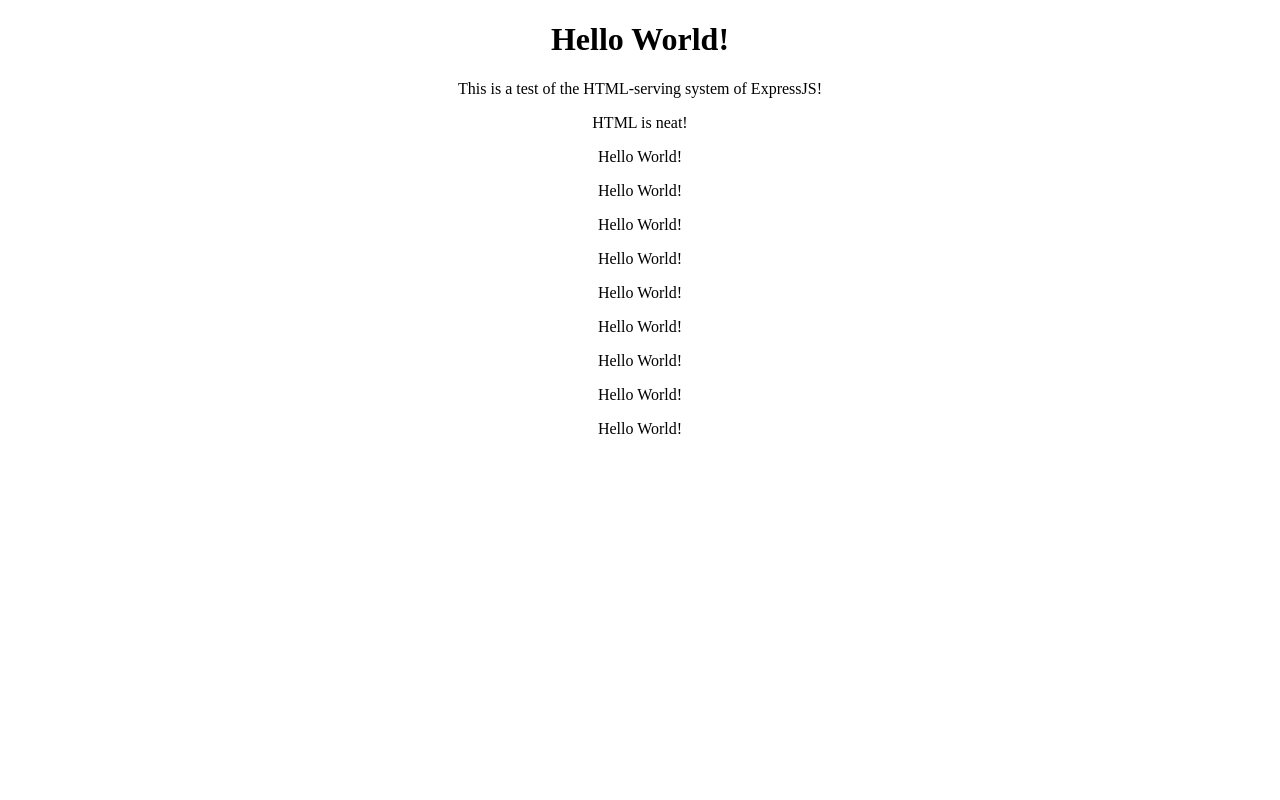
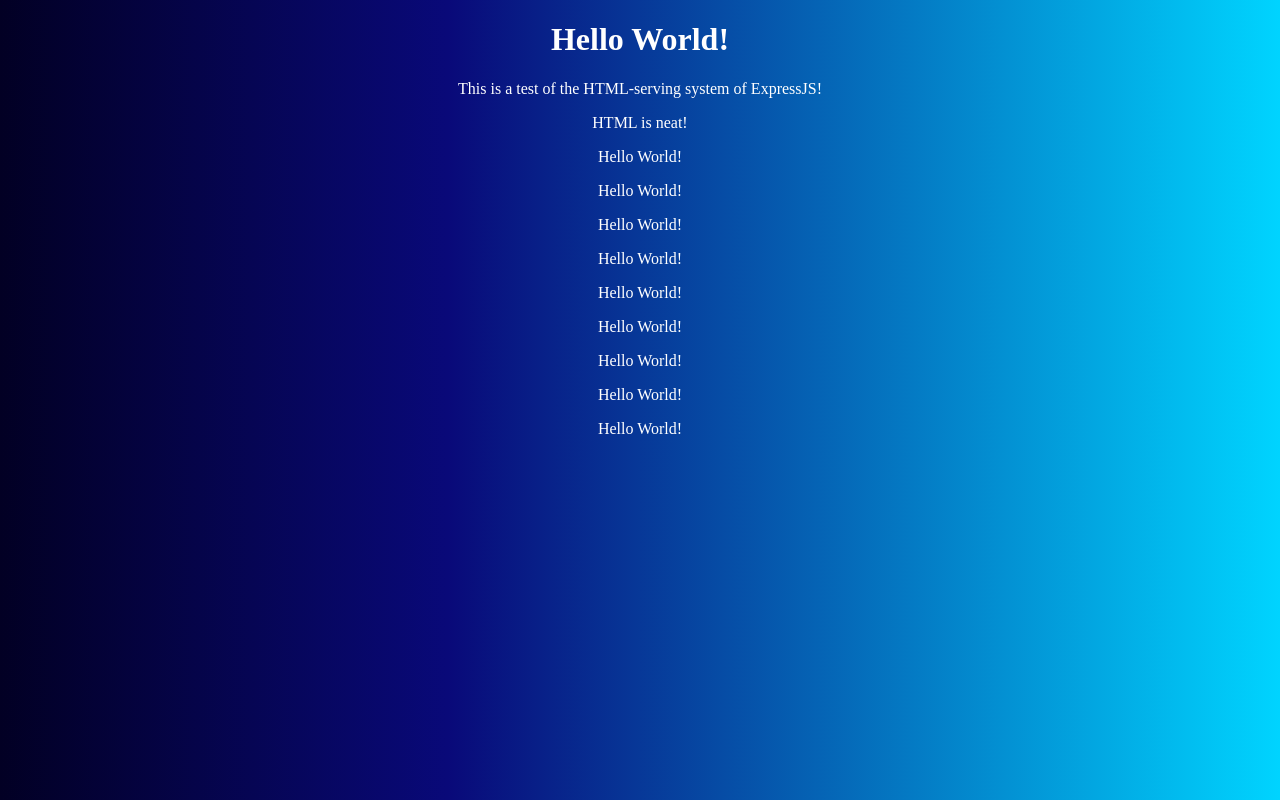
Before and after one commit to ThatCodingGuy8/CSProject, a website: page public/html/main.html in a window 1280 px wide. Drawn offline with Linux system fonts and the light colour scheme; files that its build step writes are made by us from their sources; files whose address does not match are found by name.

Commit message:
Modified JS and added a CSS gradient

```diff
--- a/public/css/main.css
+++ b/public/css/main.css
@@ -1,3 +1,11 @@
+.white-text {
+    color: rgb(255, 255, 255)
+}
+
 .center {
     text-align: center;
 }
+
+body {
+    background: linear-gradient(90deg, rgb(2,0,36) 0%, rgb(9,9,121) 35%, rgb(0,212,255) 100%);
+}
--- a/public/html/main.html
+++ b/public/html/main.html
@@ -1,12 +1,13 @@
 <!DOCTYPE html>
 <html>
     <head>
+        <!-- Adds the CSS stylesheet and the javascript script to the user's frontend -->
         <link rel="stylesheet" type="text/css" href="css/main.css" media="screen">
         <script content-type="application/javascript;charset=utf-8" src="js/main.js"></script>
     </head>
     <body>
-        <h1 class="center">Hello World!</h1>
-        <p class="center">This is a test of the HTML-serving system of ExpressJS!</p>
-        <p class="center">HTML is neat!</p>
+        <h1 class="center white-text">Hello World!</h1>
+        <p class="center white-text">This is a test of the HTML-serving system of ExpressJS!</p>
+        <p class="center white-text">HTML is neat!</p>
     </body>
 </html>
--- a/public/js/main.js
+++ b/public/js/main.js
@@ -5,12 +5,10 @@
     Keep in mind that any code run here is run by the CLIENT, not the server!
 */
 
-function CreateParagraph(text, center) {
+function CreateParagraph(text, classes) {
     var Container = document.createElement("p") // Create an empty paragraph node
     var text = document.createTextNode(text) // Create a text node to put inside the p node
-    if (center) {
-        Container.className = "center" // Align the text to the center of the page if it needs to be centered
-    }
+    Container.className = classes // Allow the programmer (me) to insert any classes I wish to insert
     Container.appendChild(text) // Apply the text inside the paragraph element
     document.body.appendChild(Container) // Append the final built paragraph node into the document
 }
@@ -21,6 +19,6 @@ document.addEventListener("DOMContentLoaded", function (ev) {
 
     //Repeat 10 times
     for (i = 1; i < 10; i++) {
-        CreateParagraph("Hello World!", true) // Call the CreateParagraph function
+        CreateParagraph("Hello World!", "center white-text") // Call the CreateParagraph function
     }
 })
--- a/server.js
+++ b/server.js
@@ -17,7 +17,7 @@ const options = {
 server.get("/", (req, res) => {
     //Below gets the IP of the party initiating the GET request
     request("http://api.ipify.org/", {json: true}, (err, res, body) => {
-        console.log("[+] GET request from " + body)
+        console.log("[+] GET request from " + req.socket.remoteAddress)
     })
     res.sendFile("public/html/main.html", options); // Serve main html file, using options object as settings.
 })
```
